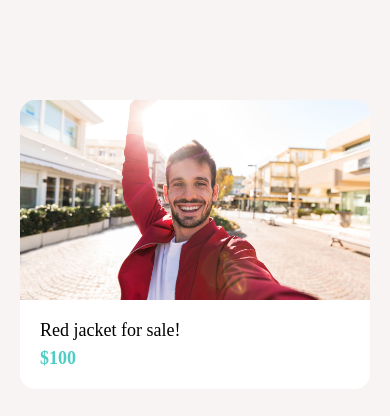
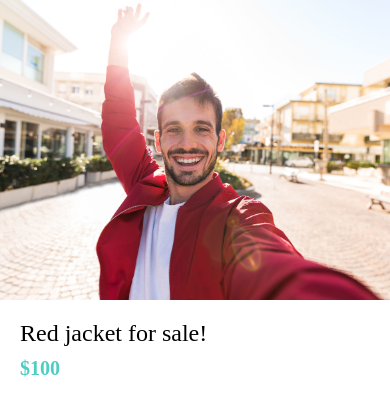
Before and after one commit to iankuratri/learning-react-native, a React Native app in the folder DoneWithIt/: screen / in a window 390 px wide. Shown: the top 416 px of the page. Built offline with nearby package versions, Linux system fonts and the light colour scheme.

Commit message:
Listing Details Screen added

```diff
--- a/DoneWithIt/App.tsx
+++ b/DoneWithIt/App.tsx
@@ -17,24 +17,8 @@
 // import Icons from "./course/03Styling/Icons";
 
 // Imports
-import { View } from "react-native";
-import AppCard from "./app/components/AppCard";
+import ListingDetailsScreen from "./app/screens/ListingDetailsScreen";
 
 export default function App() {
-  return (
-    <View
-      style={{
-        backgroundColor: "#f8f4f4",
-        flex: 1,
-        padding: 20,
-        paddingTop: 100,
-      }}
-    >
-      <AppCard
-        title="Red jacket for sale!"
-        subTitle="$100"
-        image={require("./app/assets/jacket.jpg")}
-      />
-    </View>
-  );
+  return <ListingDetailsScreen />;
 }
--- /dev/null
+++ b/DoneWithIt/app/screens/ListingDetailsScreen.tsx
@@ -0,0 +1,39 @@
+import React from "react";
+import { Image, StyleSheet, View } from "react-native";
+import AppText from "../components/AppText";
+import colors from "../config/colors";
+
+function ListingDetailsScreen() {
+  return (
+    <View>
+      <Image style={styles.image} source={require("../assets/jacket.jpg")} />
+
+      <View style={styles.detailsContainer}>
+        <AppText style={styles.title}>Red jacket for sale!</AppText>
+        <AppText style={styles.price}>$100</AppText>
+      </View>
+    </View>
+  );
+}
+
+const styles = StyleSheet.create({
+  image: {
+    width: "100%",
+    height: 300,
+  },
+  detailsContainer: {
+    padding: 20,
+  },
+  title: {
+    fontSize: 24,
+    fontWeight: "500",
+  },
+  price: {
+    color: colors.secondary,
+    fontSize: 20,
+    fontWeight: "bold",
+    marginVertical: 10,
+  },
+});
+
+export default ListingDetailsScreen;
```
